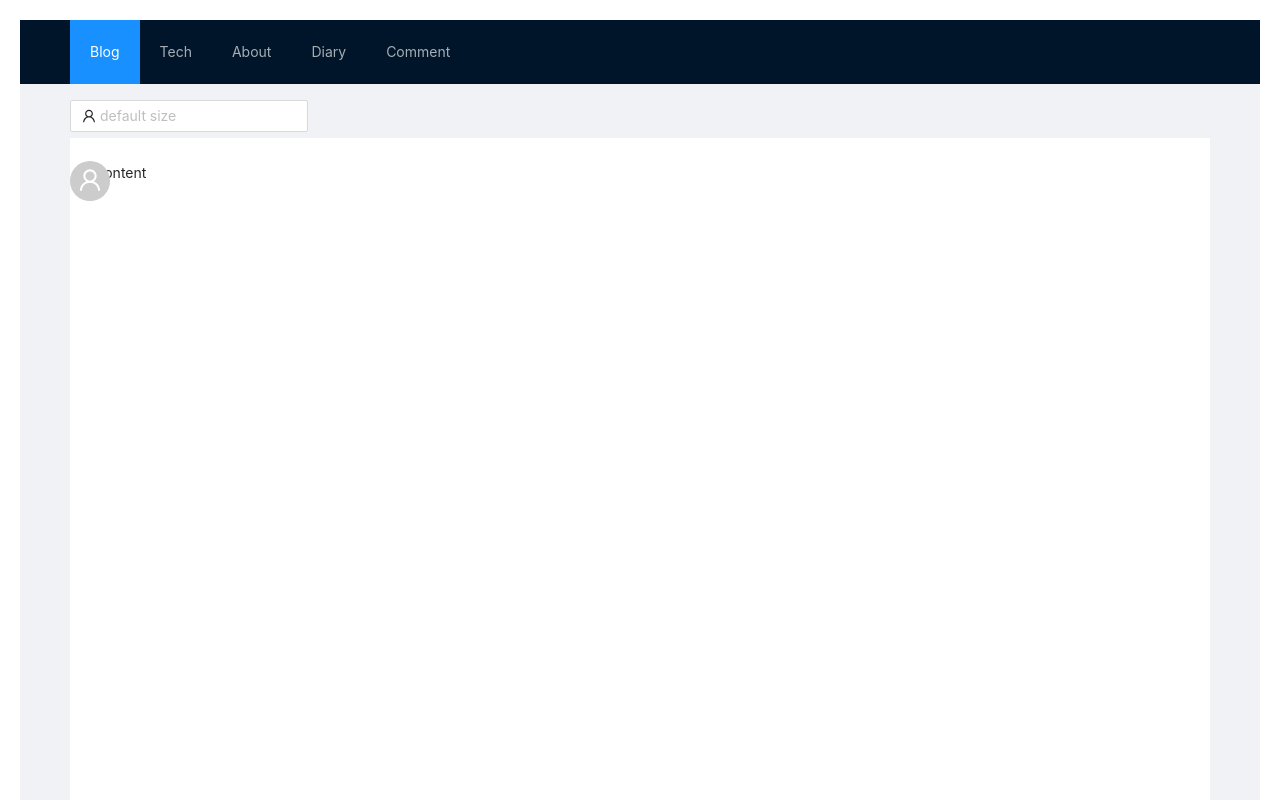
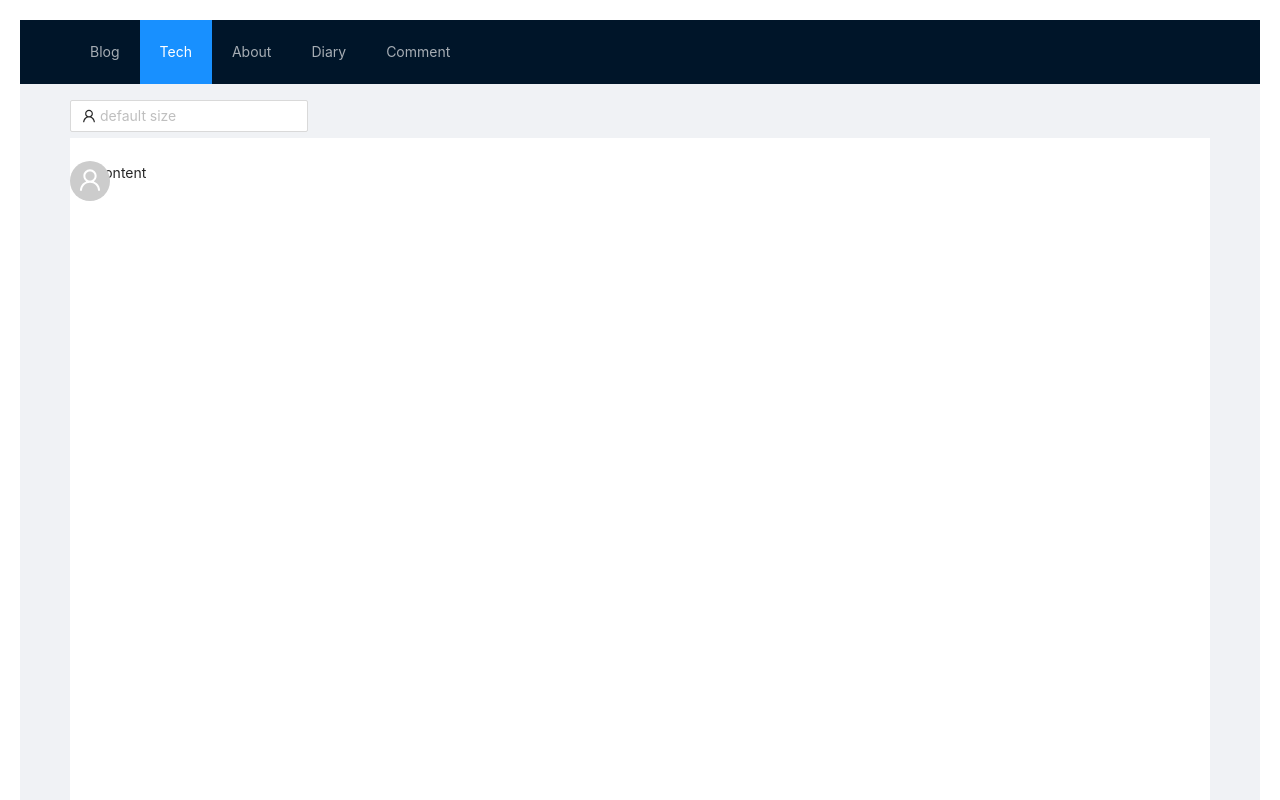
Before and after one commit to SteinsHead/shadow-luna, a Next.js app: page / in a window 1280 px wide. Shown: the top 800 px of the page. Built offline with nearby package versions, Linux system fonts and the light colour scheme.

Commit message:
add changes

```diff
--- a/pages/index.tsx
+++ b/pages/index.tsx
@@ -21,7 +21,7 @@ export default function Home() {
               <Menu
                   theme="dark"
                   mode="horizontal"
-                  defaultSelectedKeys={['item-1']}
+                  defaultSelectedKeys={['item-2']}
                   items={items}
               />
               <Col span={5}>
```
